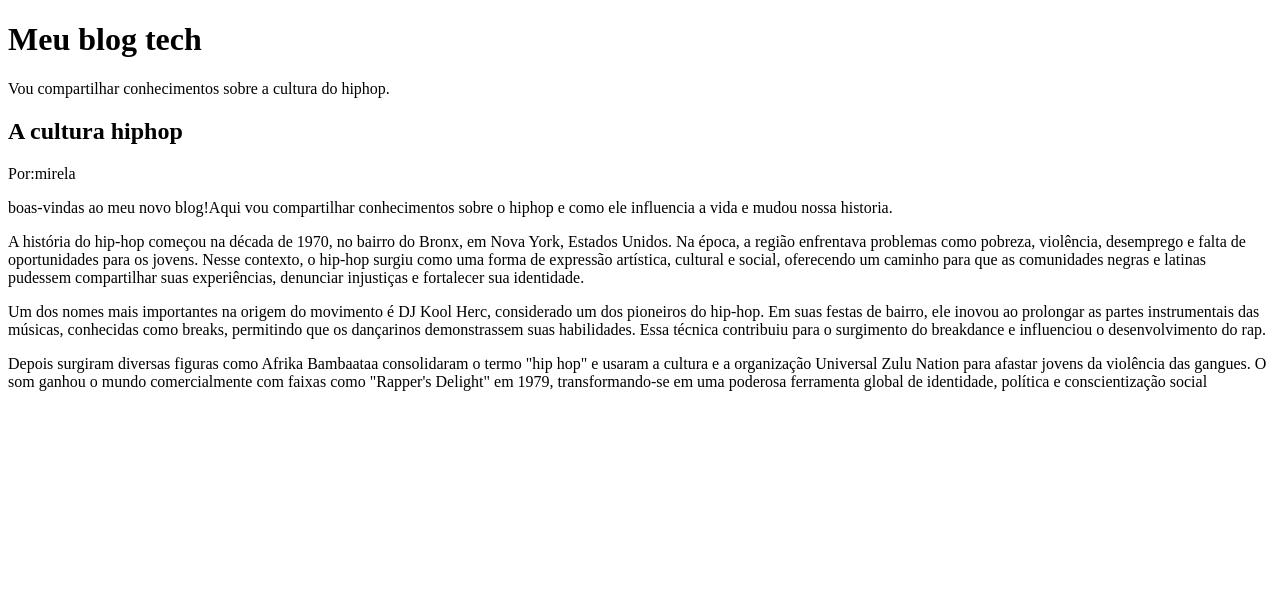
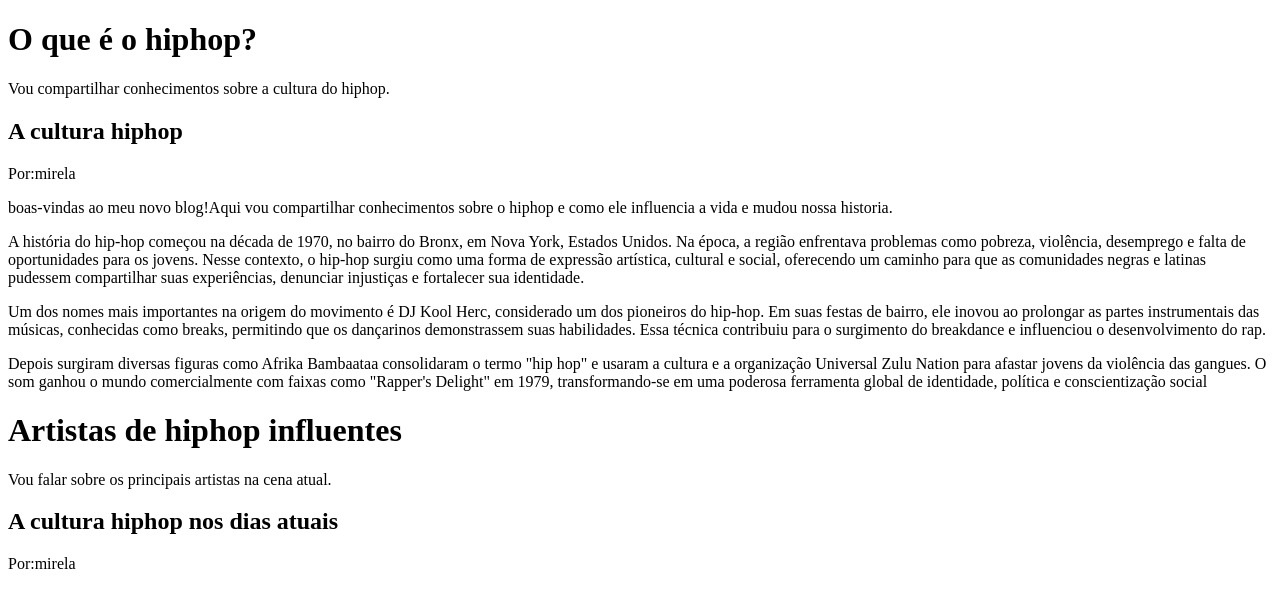
Before and after one commit to mirelabagatin/mirela-pagina-web, a plain HTML site: page index.html in a window 1280 px wide. Drawn offline with Linux system fonts and the light colour scheme.

Commit message:
kkjfdbjfd

```diff
--- a/index.html
+++ b/index.html
@@ -7,7 +7,7 @@
 </head>
 <body>
     <header>
-         <h1>Meu blog tech</h1>
+         <h1>O que é o hiphop?</h1>
          </p>Vou compartilhar conhecimentos sobre a cultura do hiphop.</p>
     </header>
     <main>
@@ -24,3 +24,12 @@
     </main>
 </body>
 </html>
+<body>
+    <header>
+         <h1>Artistas de hiphop influentes</h1>
+         </p>Vou falar sobre os principais artistas na cena atual.</p>
+    </header>
+    <main>
+        <h2>A cultura hiphop nos dias atuais</h2>
+        <p>Por:mirela</p>
+        <p></p>
```
